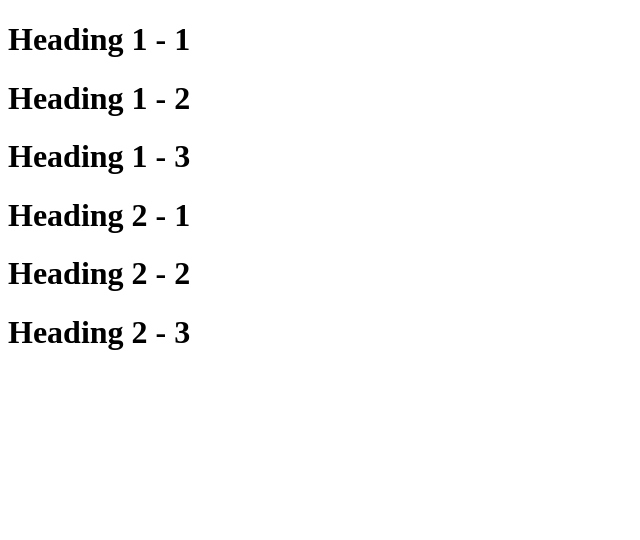
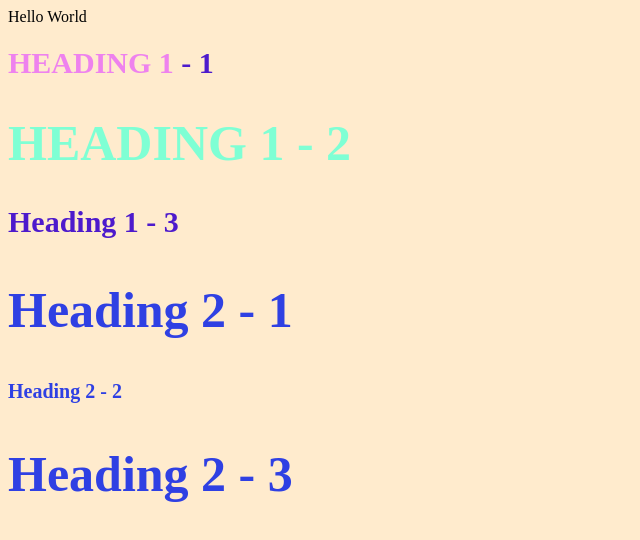
Before and after one commit to iExpiredAccount/ProudBFCodeEditor, a plain HTML site: page style-test.html in a window 1280 px wide. Shown: the whole page, without its empty margins (0-640 px from the left). Drawn offline with Linux system fonts and the light colour scheme.

Commit message:
Created css test html page + css file

```diff
--- /dev/null
+++ b/css/test.css
@@ -0,0 +1,25 @@
+body{
+    background-color: blanchedalmond;
+}
+h1{
+    font-size: 30px;
+    color: #4D1ACC;
+}
+
+h2{
+    color:#2F40E3;
+    font-size: 20px;
+}
+.big{
+    font-size: 50px;
+}
+.uppercase{
+    text-transform: uppercase;
+}
+
+.big.uppercase{
+    color: aquamarine;
+}
+h1 span{
+    color: violet
+}
--- a/style-test.html
+++ b/style-test.html
@@ -2,13 +2,15 @@
 <html>
 <head>
     <title>Style test</title>
+    <link rel="stylesheet" type="text/css" href="css/test.css">
 </head>
 <body>
-    <h1>Heading 1 - 1 </h1>
-    <h1>Heading 1 - 2 </h1>
+    <span> Hello World </span>
+    <h1 class="uppercase"> <span> Heading 1</span> - 1 </h1>
+    <h1 class="big uppercase">Heading 1 - 2 </h1>
     <h1>Heading 1 - 3 </h1>
-    <h1>Heading 2 - 1 </h1>
-    <h1>Heading 2 - 2 </h1>
-    <h1>Heading 2 - 3 </h1>
+    <h2 class="big">Heading 2 - 1 </h2>
+    <h2>Heading 2 - 2 </h2>
+    <h2 class="big">Heading 2 - 3 </h2>
 </body>
 </html>
--- /dev/null
+++ b/test.css
@@ -0,0 +1,22 @@
+h1{
+    font-size: 30px;
+    color: #4D1ACC;
+}
+
+h2{
+    color:#2F40E3;
+    font-size: 20px;
+}
+.big{
+    font-size: 50px;
+}
+.uppercase{
+    text-transform: uppercase;
+}
+
+.big.uppercase{
+    color: aquamarine;
+}
+h1 span{
+    color: violet
+}
```
